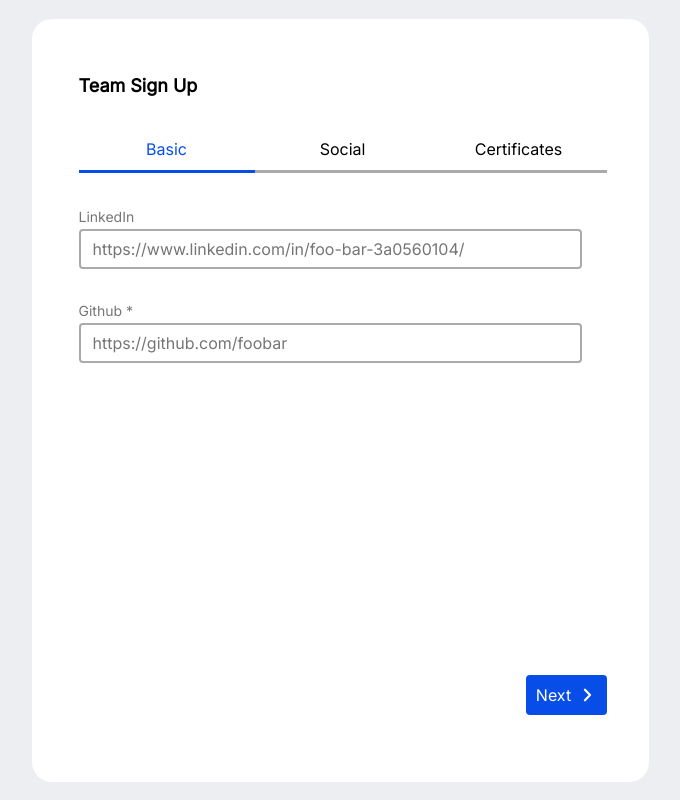
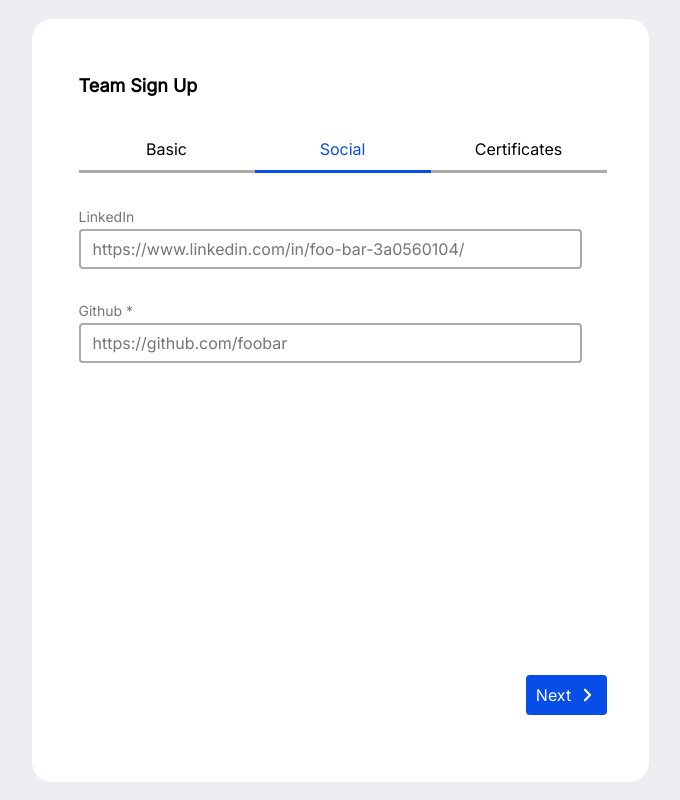
Before and after one commit to gustavoeyros/team-project-ts, a React (Vite) app: page /social in a window 1280 px wide. Shown: the whole page, without its empty margins (300-980 px from the left). Built offline with nearby package versions, Linux system fonts and the light colour scheme.

Commit message:
feat: page section dynamic style

```diff
--- a/src/components/PageSection/index.tsx
+++ b/src/components/PageSection/index.tsx
@@ -1,14 +1,15 @@
 import { WrapperSection, ColorLine } from "./styled";
 const PageSection = () => {
+  let pathname: string = window.location.pathname;
   return (
     <WrapperSection>
-      <ColorLine colored={true}>
+      <ColorLine colored={pathname === "/" ? true : false}>
         <span>Basic</span>
       </ColorLine>
-      <ColorLine colored={false}>
+      <ColorLine colored={pathname === "/social" ? true : false}>
         <span>Social</span>
       </ColorLine>
-      <ColorLine colored={false}>
+      <ColorLine colored={pathname === "/certificates" ? true : false}>
         <span>Certificates</span>
       </ColorLine>
     </WrapperSection>
```
